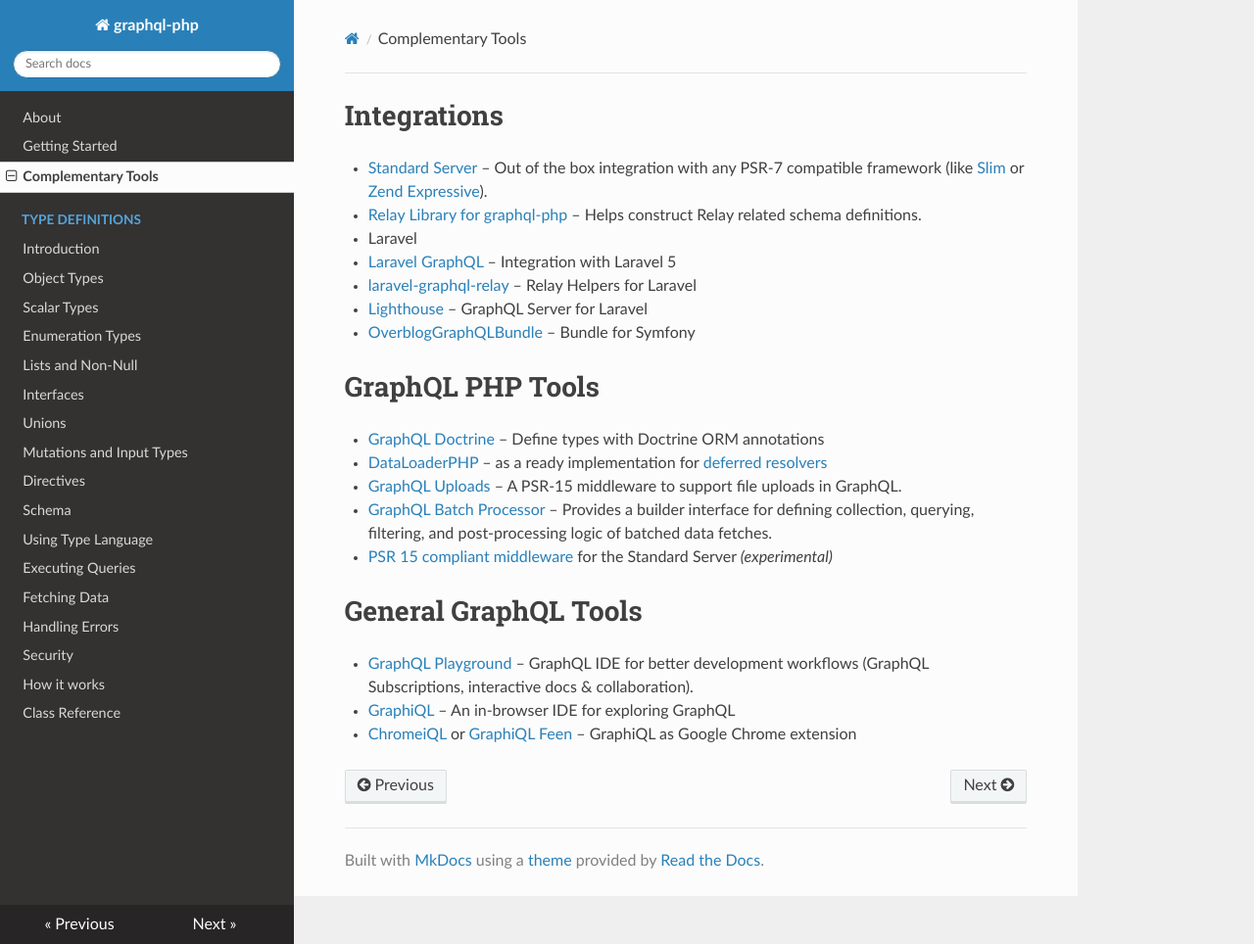
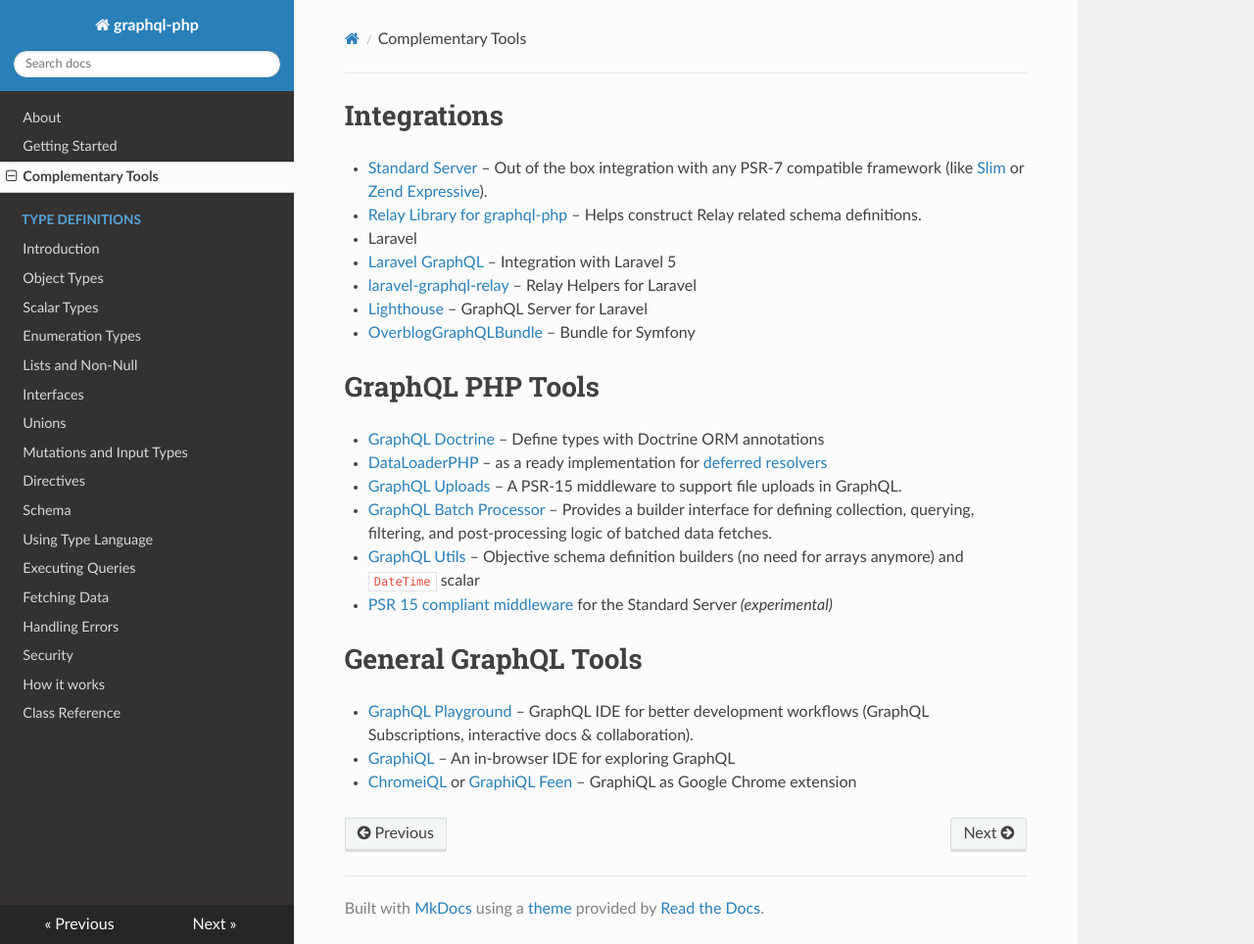
Before and after one commit to webonyx/graphql-php, an MkDocs documentation site: the page built from docs/complementary-tools.md, in a window 1280 px wide and 964 px high. Shown: the whole window at 98% size. Built offline with MkDocs 1.6.1, drawn with Linux system fonts in a browser that asks for light colours; nearby versions of some CDN libraries; old or Windows-style settings are respelled for this version of MkDocs.

Commit message:
Mention simPod/GraphQL-Utils
Resolves #70
Closes #393

```diff
--- a/docs/complementary-tools.md
+++ b/docs/complementary-tools.md
@@ -14,6 +14,7 @@
 * [DataLoaderPHP](https://github.com/overblog/dataloader-php) – as a ready implementation for [deferred resolvers](data-fetching.md#solving-n1-problem)
 * [GraphQL Uploads](https://github.com/Ecodev/graphql-upload) – A PSR-15 middleware to support file uploads in GraphQL.
 * [GraphQL Batch Processor](https://github.com/vasily-kartashov/graphql-batch-processing) – Provides a builder interface for defining collection, querying, filtering, and post-processing logic of batched data fetches.
+* [GraphQL Utils](https://github.com/simPod/GraphQL-Utils) – Objective schema definition builders (no need for arrays anymore) and `DateTime` scalar
 * [PSR 15 compliant middleware](https://github.com/phps-cans/psr7-middleware-graphql) for the Standard Server _(experimental)_
 
 # General GraphQL Tools
```
